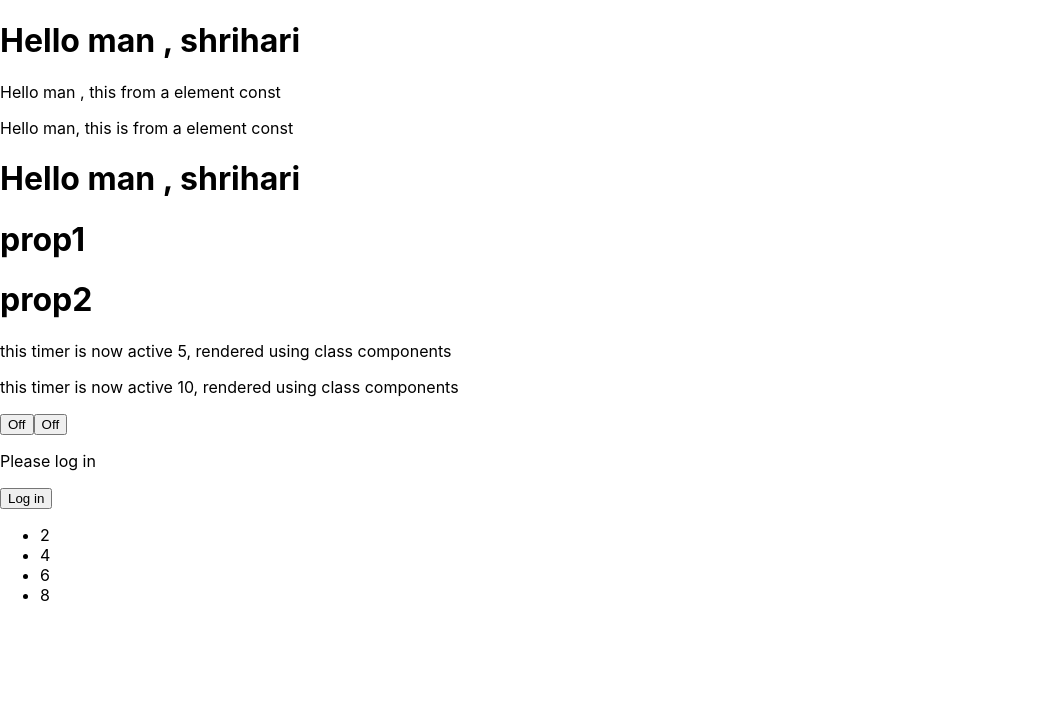
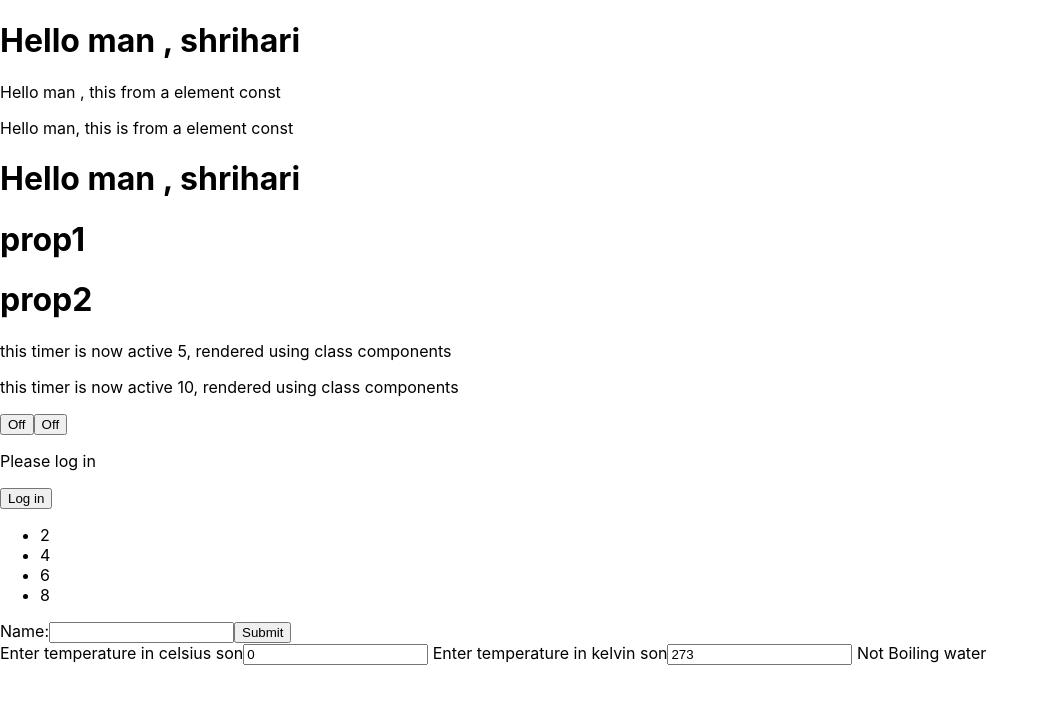
Before and after one commit to ShrihariMohan/react-playground, a React (Create React App) app: page / in a window 1280 px wide. Shown: the top 704 px of the page, without its empty margins (0-1049 px from the left). Built offline with nearby package versions, Linux system fonts and the light colour scheme; the HTML template or start-up script is replaced by a standard one.

Commit message:
day 3 - basic 9 and 10
 9. forms/n 10. Lifiting the state up

```diff
--- a/src/App.tsx
+++ b/src/App.tsx
@@ -7,6 +7,8 @@ import Helloworld from './components/mainConcepts/1_Helloworld';
 import PropsExample from './components/mainConcepts/4_Props';
 import ReactElement from './components/mainConcepts/3_ReactElement';
 import List from './components/mainConcepts/8_ListAndKeys';
+import Forms from './components/mainConcepts/9_forms';
+import Calculator from './components/mainConcepts/10_LiftingStateUp/Calculator';
 
 function App() {
   return (
@@ -21,6 +23,8 @@ function App() {
       <Toggle />
       <HomePage isLoggedIn={false} />
       <List list={[1, 2, 3, 4]} />
+      <Forms />
+      <Calculator />
 
     </>
   );
--- /dev/null
+++ b/src/components/mainConcepts/10_LiftingStateUp/BoilingVerdict.tsx
@@ -0,0 +1,10 @@
+type IProps = {
+  temperature: number
+}
+
+function BoilingVerdict(props: IProps) {
+  if (props.temperature > 99) return <> Boiling Water</>
+  else return <> Not Boiling water</>
+}
+
+export default BoilingVerdict
--- /dev/null
+++ b/src/components/mainConcepts/10_LiftingStateUp/Calculator.tsx
@@ -0,0 +1,53 @@
+import React from 'react'
+import BoilingVerdict from './BoilingVerdict'
+import TemperatureInput from './TemperatureInputs'
+
+type IProps = {}
+type IState = {
+  temperature: number,
+  scale: string
+}
+
+class Calculator extends React.Component<IProps, IState> {
+  constructor(props: IProps) {
+    super(props)
+    this.state = { temperature: 0, scale: 'c' } // this is a top level state and handleState passed to children
+    // where children can call this methods in their component
+  }
+
+  handleChange = (e: React.ChangeEvent<HTMLInputElement>) => {
+    const value = parseInt(e.target.value)
+    this.setState({ temperature: value })
+  }
+
+  handleCelsiusChange = (temperature: number) => {
+    this.setState({ scale: 'c', temperature })
+  }
+
+  handleKelvinChange = (temperature: number) => {
+    this.setState({ scale: 'k', temperature })
+  }
+
+  calculateCelsiusValFromState = () => {
+    return this.state.scale == 'c' ? this.state.temperature : this.state.temperature - 273
+  }
+
+  calculateKelvinValFromState = () => {
+    return this.state.scale == 'k' ? this.state.temperature : this.state.temperature + 273
+  }
+
+  render(): React.ReactNode {
+    const celsiusValue = this.calculateCelsiusValFromState()
+    const kelvinValue = this.calculateKelvinValFromState()
+    return (
+      <>
+        <TemperatureInput scale='c' temperature={celsiusValue} onTemperatureChange={this.handleCelsiusChange} />
+        <TemperatureInput scale='k' temperature={kelvinValue} onTemperatureChange={this.handleKelvinChange} />
+        <BoilingVerdict temperature={celsiusValue} />
+      </>
+    )
+  }
+
+}
+
+export default Calculator
--- /dev/null
+++ b/src/components/mainConcepts/10_LiftingStateUp/TemperatureInputs.tsx
@@ -0,0 +1,29 @@
+const scale = {
+  c: 'c',
+  k: 'k'
+}
+
+type IProps = {
+  scale: string,
+  temperature: number,
+  onTemperatureChange: Function
+}
+
+function TemperatureInput(props: IProps) {
+
+  const handleChange = (e: React.ChangeEvent<HTMLInputElement>) => {
+    const val = parseInt(e.target.value)
+    props.onTemperatureChange(val)
+  }
+  return (
+    <>
+      <label> Enter temperature in {props.scale == 'c' ? 'celsius ' : 'kelvin '} son</label>
+      <input type="number" value={props.temperature} name="temperature" onChange={handleChange}></input>
+    </>
+  )
+
+
+
+}
+
+export default TemperatureInput
--- a/src/components/mainConcepts/5_StateAndLifecycle.tsx
+++ b/src/components/mainConcepts/5_StateAndLifecycle.tsx
@@ -13,8 +13,7 @@ export class TickingClock extends React.Component<IProps, IState> {
   constructor(props: IProps) {
     super(props)
     this.state = { counter: this.counter }
-    // The only place where you can assign this.state is the constructor.
-
+    // The only place where you can assign ('=' use equal) this.state is the constructor.
 
   }
   componentDidMount() {
--- /dev/null
+++ b/src/components/mainConcepts/9_forms.tsx
@@ -0,0 +1,48 @@
+import React from "react"
+
+type IProps = {
+
+}
+
+type IState = {
+  value: string
+}
+
+class Forms extends React.Component<IProps, IState> {
+
+  constructor(props: IProps) {
+    super(props)
+    this.state = { value: '' }
+    this.handleSubmit = this.handleSubmit.bind(this)
+    this.handleChange = this.handleChange.bind(this)
+  }
+
+  handleSubmit(event: React.FormEvent<HTMLFormElement>): void {
+    console.log("🚀 ~ file: 9_forms.tsx ~ line 21 ~ Forms ~ handleSubmit ~ event")
+    event.preventDefault()
+  }
+
+  handleChange(event: React.ChangeEvent<HTMLInputElement>) {
+    this.setState({ value: event.target.value })
+    console.log("🚀 ~ file: 9_forms.tsx ~ line 26 ~ Forms ~ handleChange ~ event.target.value", event.target.value)
+
+  }
+
+  render() {
+    return (
+      <>
+        <form onSubmit={this.handleSubmit}>
+          <label>
+            Name:
+            <input type="text" value={this.state.value} onChange={this.handleChange} />
+          </label>
+          <input type="submit" value="Submit" />
+        </form>
+      </>
+    )
+  }
+}
+
+export default Forms
+
+// Use formik
```
